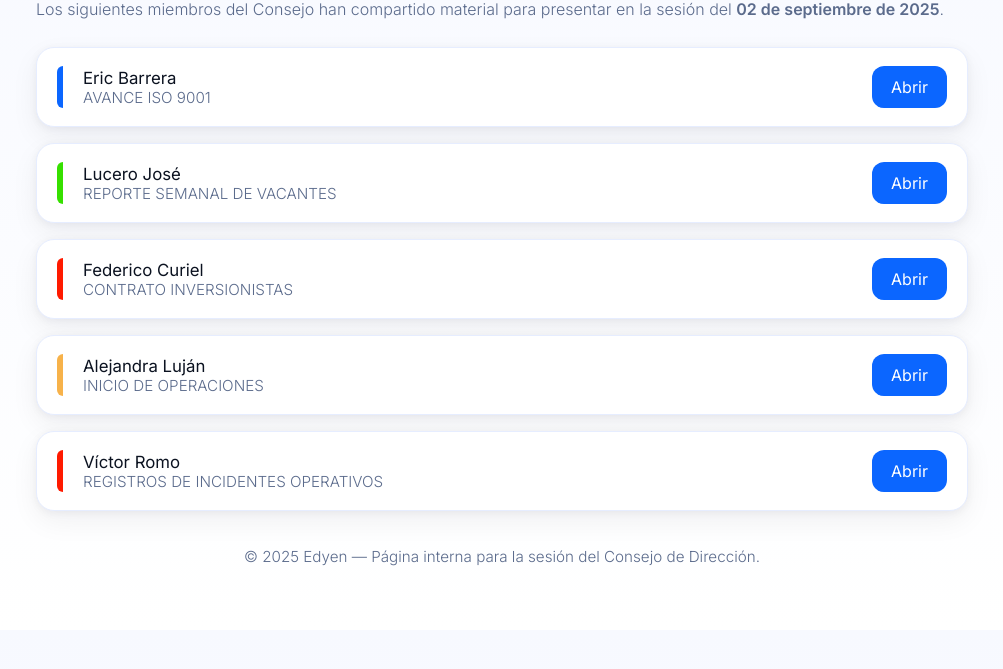
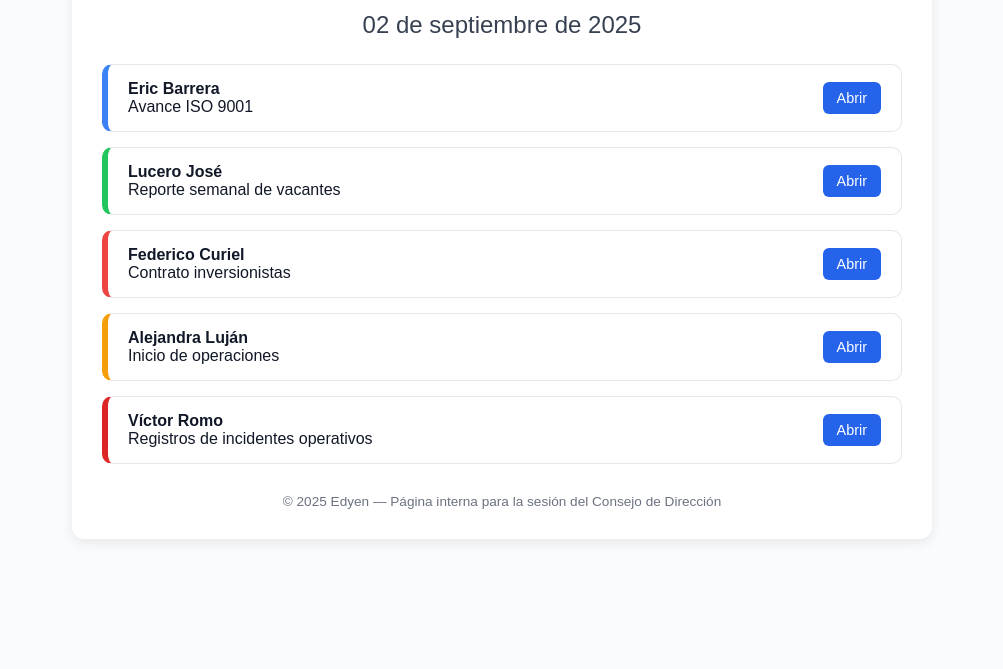
Before and after one commit to edyen-chief-staff/Consejo_2sept25, a plain HTML site: page index.html in a window 1280 px wide. Shown: the part 131-800 px from the top of the page, without its empty margins (138-1141 px from the left). Drawn offline with Linux system fonts and the light colour scheme.

Commit message:
Update index.html

```diff
--- a/index.html
+++ b/index.html
@@ -1,179 +1,119 @@
 <!DOCTYPE html>
 <html lang="es">
 <head>
-  <meta charset="utf-8" />
-  <meta name="viewport" content="width=device-width, initial-scale=1" />
-  <title>Edyen · Orden del Día — Consejo de Dirección</title>
-  <meta name="theme-color" content="#0b66ff" />
-  <link rel="preconnect" href="https://fonts.gstatic.com" crossorigin>
-  <link href="https://fonts.googleapis.com/css2?family=Inter:wght@300;400;600&display=swap" rel="stylesheet">
+  <meta charset="UTF-8">
+  <meta name="viewport" content="width=device-width, initial-scale=1.0">
+  <title>Sesión del Consejo de Dirección</title>
   <style>
-    :root{
-      --brand:#0b66ff;
-      --green:#36e000;
-      --red:#ff1a00;
-      --gold:#f7b24a;
-      --ink:#0b1220;
-      --muted:#5b6b8c;
-      --bg:#f7f9ff;
-      --card:#ffffff;
-      --line:#e6edff;
-      --radius:18px;
-      --shadow:0 10px 28px rgba(16,24,40,.06), 0 2px 8px rgba(16,24,40,.05);
-    }
-    *{box-sizing:border-box}
-    body{
-      margin:0;
-      font-family:"Inter", ui-sans-serif, system-ui, -apple-system, Segoe UI, Roboto, "Helvetica Neue", Arial;
-      font-weight:300;
-      background:linear-gradient(180deg,var(--bg),#fff);
-      color:var(--ink);
-    }
-    .wrap{
-      max-width:980px;
-      margin:auto;
-      padding:48px 24px 64px;
-    }
-    header{
-      margin-bottom:28px;
-    }
-    .eyebrow{
-      font-size:.9rem;
-      letter-spacing:.12em;
-      text-transform:uppercase;
-      color:var(--muted);
-    }
-    h1{
-      margin:0;
-      font-weight:600;
-      letter-spacing:-.02em;
-      font-size:clamp(28px,4vw,40px);
-    }
-    .meta{
-      color:var(--muted);
-      font-size:1rem;
-    }
-    .list{
-      display:grid;
-      gap:16px;
-      margin-top:26px;
-    }
-    .card{
-      display:flex;
-      align-items:center;
-      justify-content:space-between;
-      padding:18px 20px;
-      background:var(--card);
-      border:1px solid var(--line);
-      border-radius:var(--radius);
-      box-shadow:var(--shadow);
-      gap:20px;
-    }
-    .card::before{
-      content:"";
-      width:6px; height:100%;
-      border-radius:10px 0 0 10px;
-      background:var(--brand);
-    }
-    .card.green::before{ background:var(--green); }
-    .card.red::before{ background:var(--red); }
-    .card.gold::before{ background:var(--gold); }
-
-    .who{
-      flex:1;
-      display:flex;
-      flex-direction:column;
-      justify-content:center;
-    }
-    .name{
-      font-weight:500;
-      font-size:1.05rem;
-    }
-    .topic{
-      color:var(--muted);
-      font-size:.95rem;
-    }
-    .cta{
-      padding:10px 18px;
-      border-radius:12px;
-      border:1px solid transparent;
-      background:var(--brand);
-      color:#fff;
-      font-weight:500;
-      text-decoration:none;
-      transition:filter .2s ease, transform .05s ease;
-      white-space:nowrap;
-    }
-    .cta:hover{ filter:brightness(1.05) saturate(1.05); }
-    .cta:active{ transform:translateY(1px); }
-
-    footer{
-      margin-top:36px;
-      color:var(--muted);
-      font-size:.95rem;
-      text-align:center;
+    body {
+      font-family: Arial, sans-serif;
+      margin: 0;
+      padding: 0;
+      background: #f9fbfd;
+      color: #111827;
     }
 
-    @media(max-width:640px){
-      .card{flex-direction:column;align-items:flex-start}
-      .cta{width:100%;text-align:center}
-      .card::before{width:100%;height:4px;border-radius:10px 10px 0 0;}
+    h1, h2, p, li, div {
+      text-align: justify;
+      text-justify: inter-word;
+      hyphens: auto;
+    }
+
+    .container {
+      max-width: 800px;
+      margin: 40px auto;
+      background: #fff;
+      padding: 30px;
+      border-radius: 12px;
+      box-shadow: 0 4px 12px rgba(0,0,0,0.08);
+    }
+
+    h1 {
+      text-align: center;
+      margin-bottom: 10px;
+      font-size: 1.8rem;
+      color: #0f172a;
+    }
+
+    h2 {
+      text-align: center;
+      font-weight: normal;
+      margin-bottom: 25px;
+      color: #374151;
+    }
+
+    .card {
+      display: flex;
+      justify-content: space-between;
+      align-items: center;
+      border: 1px solid #e5e7eb;
+      border-left: 6px solid #3b82f6;
+      padding: 15px 20px;
+      margin-bottom: 15px;
+      border-radius: 10px;
+      background: #fff;
+    }
+
+    .card p {
+      margin: 0;
+    }
+
+    .btn {
+      background: #2563eb;
+      color: #fff;
+      border: none;
+      padding: 8px 14px;
+      border-radius: 6px;
+      cursor: pointer;
+      font-size: 0.9rem;
+      transition: background 0.3s;
+    }
+
+    .btn:hover {
+      background: #1d4ed8;
+    }
+
+    footer {
+      text-align: center;
+      margin-top: 30px;
+      font-size: 0.85rem;
+      color: #6b7280;
     }
   </style>
 </head>
 <body>
-  <main class="wrap">
-    <header>
-      <div class="eyebrow">Orden del Día</div>
+  <div class="container">
     <h1>Sesión del Consejo de Dirección</h1>
-      <p class="meta">Los siguientes miembros del Consejo han compartido material para presentar en la sesión del <strong>02 de septiembre de 2025</strong>.</p>
-    </header>
+    <h2>02 de septiembre de 2025</h2>
 
-    <section class="list">
     <div class="card">
-        <div class="who">
-          <div class="name">Eric Barrera</div>
-          <div class="topic">AVANCE ISO 9001</div>
-        </div>
-        <a class="cta" href="https://edyen-chief-staff.github.io/Consejo/" target="_blank">Abrir</a>
+      <p><strong>Eric Barrera</strong><br>Avance ISO 9001</p>
+      <button class="btn">Abrir</button>
     </div>
 
-      <div class="card green">
-        <div class="who">
-          <div class="name">Lucero José</div>
-          <div class="topic">REPORTE SEMANAL DE VACANTES</div>
-        </div>
-        <a class="cta" href="https://gamma.app/docs/REPORTE-SEMANAL-DE-VACANTES-s943r8ssyhkzm36?mode=doc" target="_blank">Abrir</a>
+    <div class="card" style="border-left-color:#22c55e;">
+      <p><strong>Lucero José</strong><br>Reporte semanal de vacantes</p>
+      <button class="btn">Abrir</button>
     </div>
 
-      <div class="card red">
-        <div class="who">
-          <div class="name">Federico Curiel</div>
-          <div class="topic">CONTRATO INVERSIONISTAS</div>
-        </div>
-        <a class="cta" href="https://docs.google.com/presentation/d/1T1-ENrzq1pna9dIVW32rYBO8CaFKJlbi/edit?usp=drive_link" target="_blank">Abrir</a>
+    <div class="card" style="border-left-color:#ef4444;">
+      <p><strong>Federico Curiel</strong><br>Contrato inversionistas</p>
+      <button class="btn">Abrir</button>
     </div>
 
-      <div class="card gold">
-        <div class="who">
-          <div class="name">Alejandra Luján</div>
-          <div class="topic">INICIO DE OPERACIONES</div>
-        </div>
-        <a class="cta" href="https://docs.google.com/presentation/d/1_YKkHDaxUhscwQrAzMUcHPusoHOGS6or/edit?usp=drive_link" target="_blank">Abrir</a>
+    <div class="card" style="border-left-color:#f59e0b;">
+      <p><strong>Alejandra Luján</strong><br>Inicio de operaciones</p>
+      <button class="btn">Abrir</button>
     </div>
 
-      <div class="card red">
-        <div class="who">
-          <div class="name">Víctor Romo</div>
-          <div class="topic">REGISTROS DE INCIDENTES OPERATIVOS</div>
+    <div class="card" style="border-left-color:#dc2626;">
+      <p><strong>Víctor Romo</strong><br>Registros de incidentes operativos</p>
+      <button class="btn">Abrir</button>
     </div>
-        <a class="cta" href="https://docs.google.com/presentation/d/1MWi5fyC8-EDP3tEYVREMRhk_AKa0Sk-S/edit?usp=drive_link" target="_blank">Abrir</a>
-      </div>
-    </section>
 
     <footer>
-      © 2025 Edyen — Página interna para la sesión del Consejo de Dirección.
+      © 2025 Edyen — Página interna para la sesión del Consejo de Dirección
     </footer>
-  </main>
+  </div>
 </body>
 </html>
```
Lines whose indentation alone changed are shown as unchanged.
